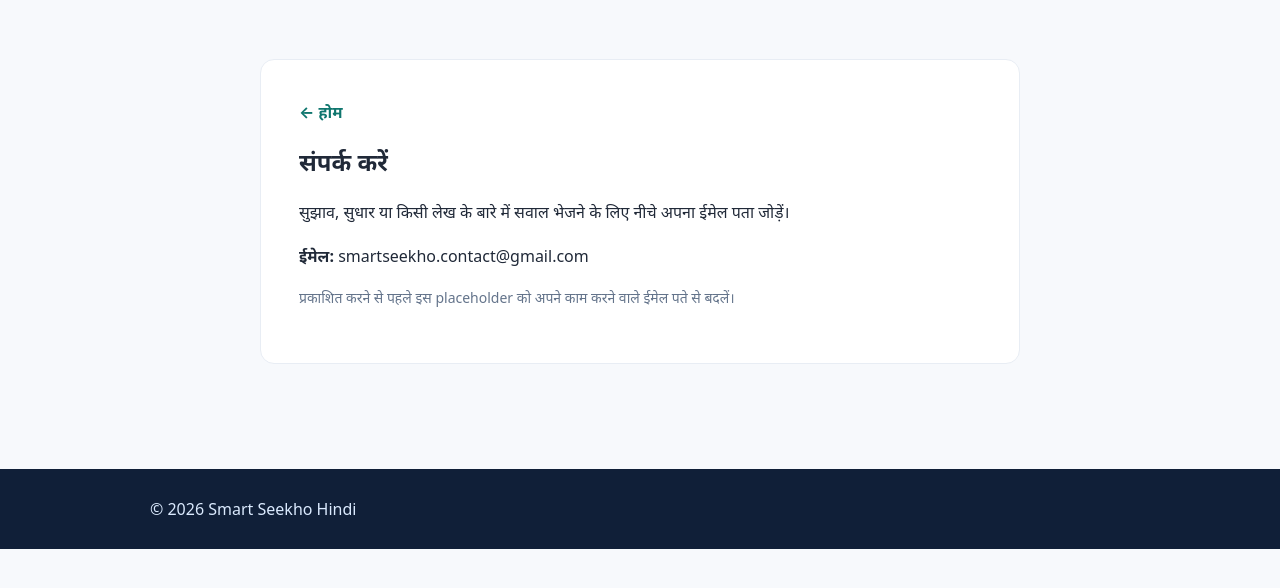
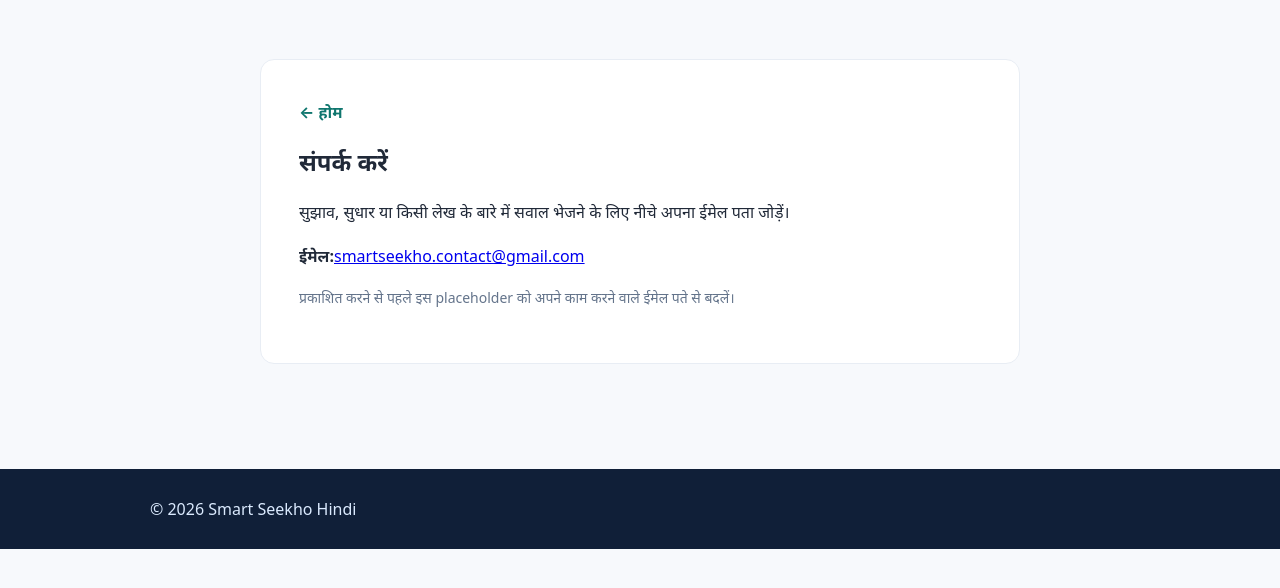
Before and after one commit to mudit-0/smart-seekho, a plain HTML site: page contact.html in a window 1280 px wide. Shown: the part 72-660 px from the top of the page. Drawn offline with Linux system fonts and the light colour scheme.

Commit message:
Update contact.html

```diff
--- a/contact.html
+++ b/contact.html
@@ -1 +1 @@
-<!doctype html><html lang="hi"><head><meta charset="utf-8"><meta name="viewport" content="width=device-width,initial-scale=1"><title>संपर्क | Smart Seekho Hindi</title><link rel="stylesheet" href="style.css"></head><body><header><div class="wrap nav"><a class="brand" href="index.html">Smart<span>Seekho</span></a><nav><a href="index.html">होम</a><a href="about.html">हमारे बारे में</a><a href="contact.html">संपर्क</a><a href="privacy.html">Privacy</a></nav></div></header><main class="wrap"><article class="article"><a class="back" href="index.html">← होम</a><h1>संपर्क करें</h1><p>सुझाव, सुधार या किसी लेख के बारे में सवाल भेजने के लिए नीचे अपना ईमेल पता जोड़ें।</p><p><strong>ईमेल:</strong> smartseekho.contact@gmail.com</p><p class="muted">प्रकाशित करने से पहले इस placeholder को अपने काम करने वाले ईमेल पते से बदलें।</p></article></main><footer><div class="wrap"><p>© 2026 Smart Seekho Hindi</p></div></footer></body></html>
+<!doctype html><html lang="hi"><head><meta charset="utf-8"><meta name="viewport" content="width=device-width,initial-scale=1"><title>संपर्क | Smart Seekho Hindi</title><link rel="stylesheet" href="style.css"></head><body><header><div class="wrap nav"><a class="brand" href="index.html">Smart<span>Seekho</span></a><nav><a href="index.html">होम</a><a href="about.html">हमारे बारे में</a><a href="contact.html">संपर्क</a><a href="privacy.html">Privacy</a></nav></div></header><main class="wrap"><article class="article"><a class="back" href="index.html">← होम</a><h1>संपर्क करें</h1><p>सुझाव, सुधार या किसी लेख के बारे में सवाल भेजने के लिए नीचे अपना ईमेल पता जोड़ें।</p><p><strong>ईमेल:</strong><a href="mailto:smartseekho.contact@gmail.com">smartseekho.contact@gmail.com</a> </p><p class="muted">प्रकाशित करने से पहले इस placeholder को अपने काम करने वाले ईमेल पते से बदलें।</p></article></main><footer><div class="wrap"><p>© 2026 Smart Seekho Hindi</p></div></footer></body></html>
```
